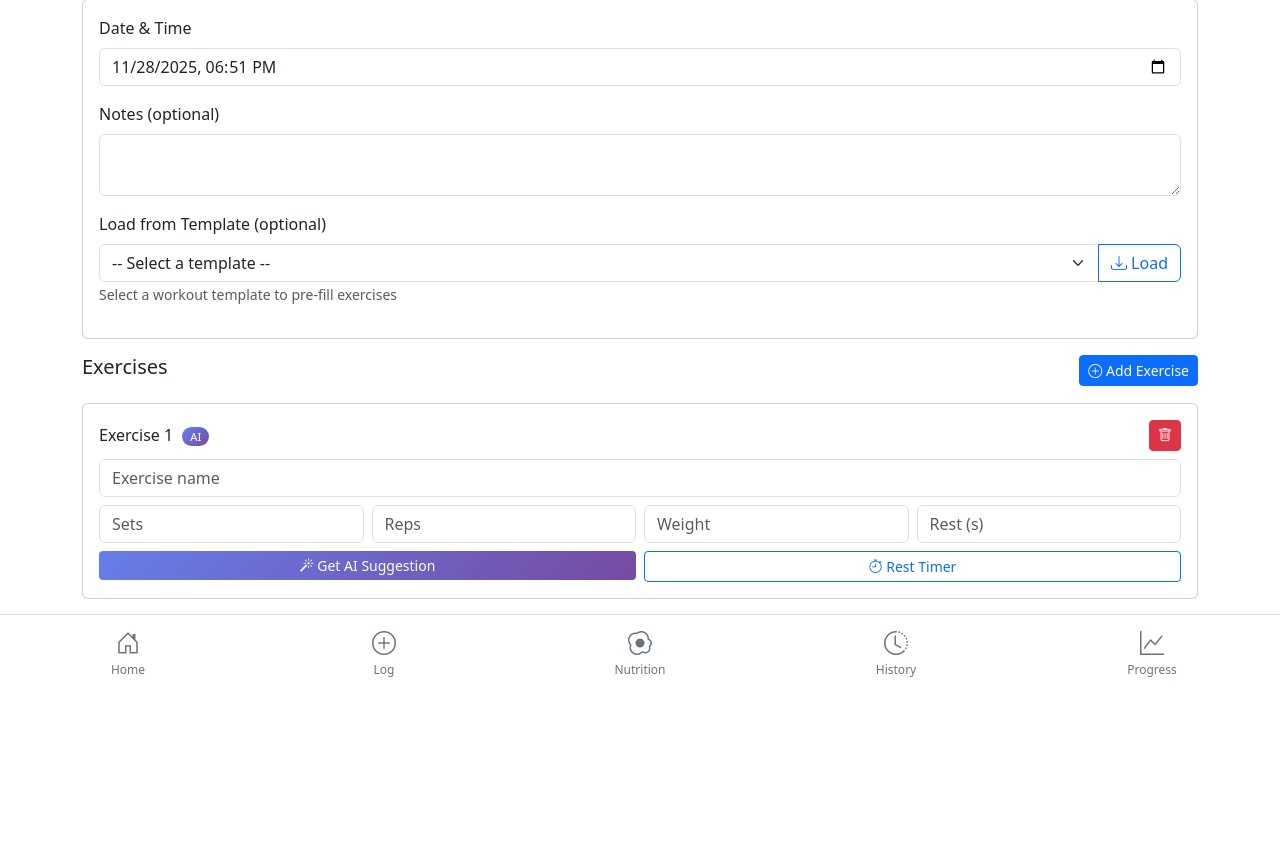
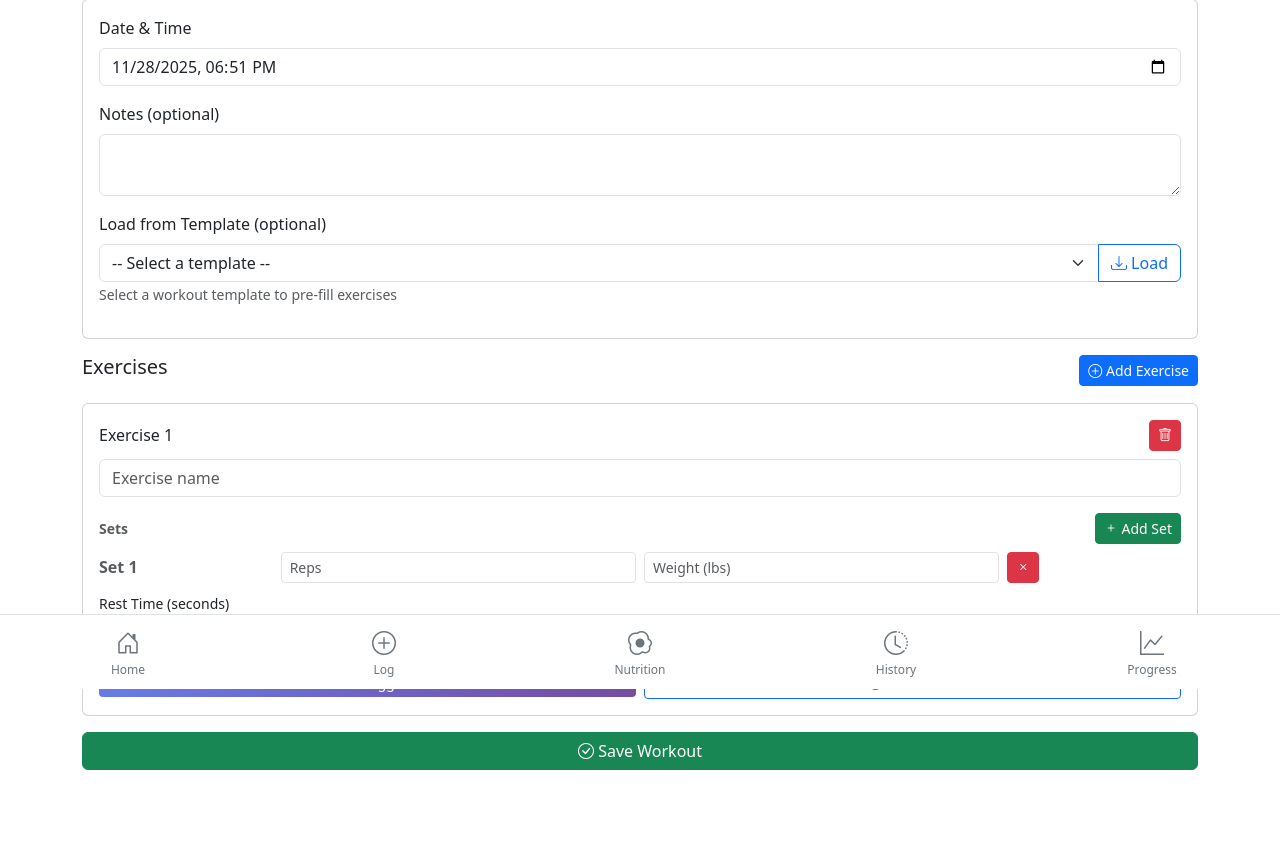
Before and after one commit to peytonramsey/gym_log, a Python web app: template templates/log.html in a window 1280 px wide. Shown: the part 111-967 px from the top of the page. Before the commit the page ends 788 px from the top, so only its background shows below. Run offline with Jinja, Linux system fonts and the light colour scheme; the template is opened without the code that fills it, so the values that code supplies are empty; some libraries are stand-ins or nearby versions.

Commit message:
Integrate body metrics goals with nutrition page and remove AI badge
- Add 'Save to Nutrition Goals' button to body metrics predictor
- Automatically sync calculated nutrition goals to nutrition page
- Remove AI badge from exercise headers on workout log page
- Streamline user workflow between body metrics and nutrition

🤖 Generated with [Claude Code](https://claude.com/claude-code)

Co-Authored-By: Claude <noreply@anthropic.com>

```diff
--- a/templates/log.html
+++ b/templates/log.html
@@ -4,15 +4,6 @@
 
 {% block extra_css %}
 <style>
-    .ai-badge {
-        background: linear-gradient(135deg, #667eea 0%, #764ba2 100%);
-        color: white;
-        font-size: 0.7rem;
-        padding: 2px 8px;
-        border-radius: 10px;
-        margin-left: 5px;
-    }
-
     .prediction-pill {
         background: rgba(102, 126, 234, 0.1);
         border: 1px solid rgba(102, 126, 234, 0.3);
@@ -95,6 +86,31 @@
 
     body.dark-mode .btn-close {
         filter: invert(1);
+    }
+
+    body.dark-mode input::placeholder {
+        color: #888 !important;
+    }
+
+    body.dark-mode .text-muted {
+        color: #aaa !important;
+    }
+
+    body.dark-mode h3,
+    body.dark-mode h4,
+    body.dark-mode h5,
+    body.dark-mode h6 {
+        color: #ffffff !important;
+    }
+
+    body.dark-mode small {
+        color: #ccc !important;
+    }
+
+    body.dark-mode .form-control-sm {
+        background-color: #1a1a1a;
+        color: #ffffff;
+        border-color: #404040;
     }
 </style>
 {% endblock %}
@@ -211,13 +227,13 @@
     function loadTemplate() {
         const templateId = document.getElementById('template-select').value;
         if (!templateId) {
-            alert('Please select a template');
+            showWarning('Please select a template');
             return;
         }
 
         const template = templates.find(t => t.id == templateId);
         if (!template) {
-            alert('Template not found');
+            showError('Template not found');
             return;
         }
 
@@ -235,7 +251,7 @@
             addExercise(ex);
         });
 
-        alert(`Loaded template: ${template.name}`);
+        showSuccess(`Loaded template: ${template.name}`);
     }
 
     function addExercise(exerciseData = null) {
@@ -249,29 +265,33 @@
                 <div class="d-flex justify-content-between align-items-center mb-2">
                     <h6 class="mb-0">
                         Exercise ${exerciseCount}
-                        <span class="ai-badge">AI</span>
                     </h6>
                     <button class="btn btn-danger btn-sm" onclick="removeExercise(${exerciseCount})">
                         <i class="bi bi-trash"></i>
                     </button>
                 </div>
-                <div class="mb-2">
+                <div class="mb-3">
                     <input type="text" class="form-control" placeholder="Exercise name" id="name-${exerciseCount}" value="${exerciseData ? exerciseData.name : ''}" onchange="clearPrediction(${exerciseCount})">
                 </div>
-                <div class="row g-2 mb-2">
-                    <div class="col-3">
-                        <input type="number" class="form-control" placeholder="Sets" id="sets-${exerciseCount}" value="${exerciseData ? exerciseData.sets : ''}" onchange="clearPrediction(${exerciseCount})">
+
+                <!-- Sets Container -->
+                <div class="mb-2">
+                    <div class="d-flex justify-content-between align-items-center mb-2">
+                        <small class="text-muted"><strong>Sets</strong></small>
+                        <button class="btn btn-success btn-sm" onclick="addSet(${exerciseCount})">
+                            <i class="bi bi-plus"></i> Add Set
+                        </button>
                     </div>
-                    <div class="col-3">
-                        <input type="number" class="form-control" placeholder="Reps" id="reps-${exerciseCount}" value="${exerciseData ? exerciseData.reps : ''}" onchange="clearPrediction(${exerciseCount})">
-                    </div>
-                    <div class="col-3">
-                        <input type="number" step="0.5" class="form-control" placeholder="Weight" id="weight-${exerciseCount}" value="${exerciseData ? exerciseData.weight : ''}">
-                    </div>
-                    <div class="col-3">
-                        <input type="number" class="form-control" placeholder="Rest (s)" id="rest-${exerciseCount}" value="${exerciseData && exerciseData.rest_time ? exerciseData.rest_time : ''}">
+                    <div id="sets-container-${exerciseCount}" class="mb-2">
+                        <!-- Sets will be added here -->
                     </div>
                 </div>
+
+                <div class="mb-2">
+                    <label class="form-label small">Rest Time (seconds)</label>
+                    <input type="number" class="form-control" placeholder="Rest (s)" id="rest-${exerciseCount}" value="${exerciseData && exerciseData.rest_time ? exerciseData.rest_time : '60'}">
+                </div>
+
                 <div class="row g-2">
                     <div class="col-6">
                         <button class="btn ml-button btn-sm w-100" onclick="getMLPrediction(${exerciseCount})" id="ml-btn-${exerciseCount}">
@@ -301,10 +321,72 @@
             </div>
         `;
         container.appendChild(exerciseDiv);
+
+        // Add initial set or load from template
+        if (exerciseData && exerciseData.set_data) {
+            // Load sets from existing data
+            exerciseData.set_data.forEach(set => {
+                addSet(exerciseCount, set.reps, set.weight);
+            });
+        } else if (exerciseData) {
+            // Convert old format (single sets/reps/weight) to new format
+            for (let i = 0; i < (exerciseData.sets || 1); i++) {
+                addSet(exerciseCount, exerciseData.reps, exerciseData.weight);
+            }
+        } else {
+            // Add one empty set by default
+            addSet(exerciseCount);
+        }
     }
 
     function removeExercise(id) {
         document.getElementById(`exercise-${id}`).remove();
+    }
+
+    let setCounters = {}; // Track set numbers per exercise
+
+    function addSet(exerciseId, reps = '', weight = '') {
+        if (!setCounters[exerciseId]) {
+            setCounters[exerciseId] = 0;
+        }
+        setCounters[exerciseId]++;
+
+        const setNumber = setCounters[exerciseId];
+        const container = document.getElementById(`sets-container-${exerciseId}`);
+
+        const setDiv = document.createElement('div');
+        setDiv.className = 'row g-2 mb-2 align-items-center';
+        setDiv.id = `exercise-${exerciseId}-set-${setNumber}`;
+        setDiv.innerHTML = `
+            <div class="col-2">
+                <strong class="text-muted">Set ${setNumber}</strong>
+            </div>
+            <div class="col-4">
+                <input type="number" class="form-control form-control-sm" placeholder="Reps"
+                       id="exercise-${exerciseId}-set-${setNumber}-reps" value="${reps}">
+            </div>
+            <div class="col-4">
+                <input type="number" step="0.5" class="form-control form-control-sm" placeholder="Weight (lbs)"
+                       id="exercise-${exerciseId}-set-${setNumber}-weight" value="${weight}">
+            </div>
+            <div class="col-2">
+                <button class="btn btn-danger btn-sm" onclick="removeSet(${exerciseId}, ${setNumber})">
+                    <i class="bi bi-x"></i>
+                </button>
+            </div>
+        `;
+        container.appendChild(setDiv);
+
+        // Clear prediction when sets change
+        clearPrediction(exerciseId);
+    }
+
+    function removeSet(exerciseId, setNumber) {
+        const setDiv = document.getElementById(`exercise-${exerciseId}-set-${setNumber}`);
+        if (setDiv) {
+            setDiv.remove();
+            clearPrediction(exerciseId);
+        }
     }
 
     function openTimer(exerciseId) {
@@ -333,7 +415,7 @@
                     document.getElementById('start-btn').disabled = false;
                     document.getElementById('pause-btn').disabled = true;
                     // Play a sound or show notification
-                    alert('Rest time is up!');
+                    showSuccess('Rest time is up!', 5000);
                 }
             }, 1000);
         }
@@ -367,25 +449,30 @@
     // ML Prediction Functions
     function getMLPrediction(exerciseId) {
         const exerciseName = document.getElementById(`name-${exerciseId}`).value;
-        const sets = document.getElementById(`sets-${exerciseId}`).value;
-        const reps = document.getElementById(`reps-${exerciseId}`).value;
 
         // Validation
         if (!exerciseName) {
-            alert('Please enter an exercise name first');
+            showWarning('Please enter an exercise name first');
             return;
         }
-        if (!sets || !reps) {
-            alert('Please enter sets and reps to get a weight suggestion');
+
+        // Get all sets for this exercise
+        const sets = getSetsForExercise(exerciseId);
+        if (sets.length === 0) {
+            showWarning('Please add at least one set first');
             return;
         }
+
+        // Calculate average reps for prediction
+        const avgReps = Math.round(sets.reduce((sum, set) => sum + set.reps, 0) / sets.length);
+        const numSets = sets.length;
 
         const button = document.getElementById(`ml-btn-${exerciseId}`);
         button.disabled = true;
         button.innerHTML = '<span class="spinner-border spinner-border-sm"></span> Loading...';
 
         // Fetch prediction from backend
-        fetch(`/api/ml/predict/weight/${encodeURIComponent(exerciseName)}?sets=${sets}&reps=${reps}`)
+        fetch(`/api/ml/predict/weight/${encodeURIComponent(exerciseName)}?sets=${numSets}&reps=${avgReps}`)
             .then(response => response.json())
             .then(data => {
                 if (data.success) {
@@ -411,12 +498,12 @@
                         predictionDiv.appendChild(trainingMsg);
                     }
                 } else {
-                    alert('Could not get prediction. Try logging more workouts first!');
+                    showWarning('Could not get prediction. Try logging more workouts first!');
                 }
             })
             .catch(error => {
                 console.error('Error fetching prediction:', error);
-                alert('Error getting AI suggestion. Please try again.');
+                showError('Error getting AI suggestion. Please try again.');
             })
             .finally(() => {
                 button.disabled = false;
@@ -429,8 +516,13 @@
         const predictedWeight = predictionDiv.dataset.predictedWeight;
 
         if (predictedWeight) {
-            document.getElementById(`weight-${exerciseId}`).value = predictedWeight;
-            alert('Weight updated to AI suggestion!');
+            // Apply to all sets for this exercise
+            const container = document.getElementById(`sets-container-${exerciseId}`);
+            const weightInputs = container.querySelectorAll('input[id*="weight"]');
+            weightInputs.forEach(input => {
+                input.value = predictedWeight;
+            });
+            showSuccess('Weight updated to AI suggestion for all sets!');
         }
     }
 
@@ -441,6 +533,31 @@
         }
     }
 
+    function getSetsForExercise(exerciseId) {
+        const container = document.getElementById(`sets-container-${exerciseId}`);
+        if (!container) return [];
+
+        const sets = [];
+        const setDivs = container.querySelectorAll('[id^="exercise-' + exerciseId + '-set-"]');
+
+        setDivs.forEach(setDiv => {
+            const setId = setDiv.id;
+            const repsInput = document.getElementById(`${setId}-reps`);
+            const weightInput = document.getElementById(`${setId}-weight`);
+
+            if (repsInput && weightInput) {
+                const reps = parseInt(repsInput.value);
+                const weight = parseFloat(weightInput.value);
+
+                if (reps && weight) {
+                    sets.push({ reps, weight });
+                }
+            }
+        });
+
+        return sets;
+    }
+
     function saveWorkout() {
         const exercises = [];
         for (let i = 1; i <= exerciseCount; i++) {
@@ -448,18 +565,28 @@
             if (!nameEl) continue;
 
             const name = nameEl.value;
-            const sets = document.getElementById(`sets-${i}`).value;
-            const reps = document.getElementById(`reps-${i}`).value;
-            const weight = document.getElementById(`weight-${i}`).value;
             const rest = document.getElementById(`rest-${i}`).value || 0;
+            const sets = getSetsForExercise(i);
 
-            if (name && sets && reps && weight) {
-                exercises.push({ name, sets, reps, weight, rest_time: rest });
+            if (name && sets.length > 0) {
+                // Calculate totals for backward compatibility
+                const totalSets = sets.length;
+                const avgReps = Math.round(sets.reduce((sum, s) => sum + s.reps, 0) / sets.length);
+                const avgWeight = Math.round(sets.reduce((sum, s) => sum + s.weight, 0) / sets.length * 10) / 10;
+
+                exercises.push({
+                    name,
+                    sets: totalSets,
+                    reps: avgReps,
+                    weight: avgWeight,
+                    rest_time: rest,
+                    set_data: sets
+                });
             }
         }
 
         if (exercises.length === 0) {
-            alert('Please add at least one exercise');
+            showWarning('Please add at least one exercise');
             return;
         }
 
@@ -477,12 +604,14 @@
         .then(response => response.json())
         .then(result => {
             if (result.success) {
-                alert('Workout saved successfully!');
-                window.location.href = '/history';
+                showSuccess('Workout saved successfully!');
+                setTimeout(() => {
+                    window.location.href = '/history';
+                }, 1000);
             }
         })
         .catch(error => {
-            alert('Error saving workout: ' + error);
+            showError('Error saving workout: ' + error);
         });
     }
 
```
Also changed, not shown: templates/body_metrics.html (+42 -3 lines).
